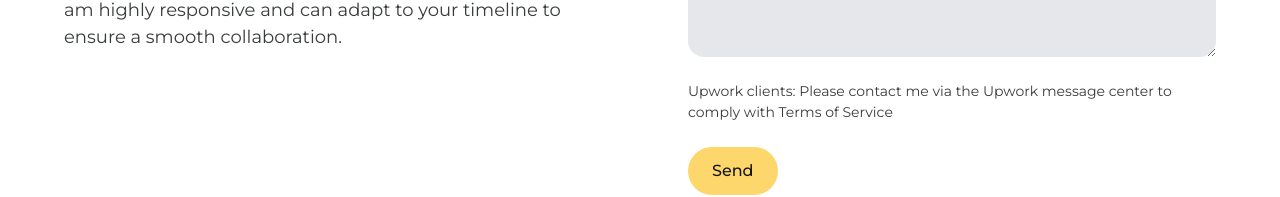
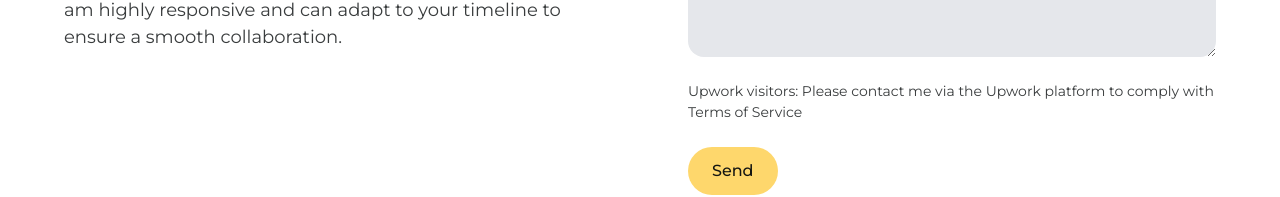
Before and after one commit to ibn-h/bb-portfolio, a React (Vite) app: page /#/ in a window 1280 px wide. Shown: the part 2733-2930 px from the top of the page. Built offline with nearby package versions, Linux system fonts and the light colour scheme; no server answers.

Commit message:
Changed text

```diff
--- a/src/components/contact.jsx
+++ b/src/components/contact.jsx
@@ -97,8 +97,8 @@ export const Contact = () => {
         </div>
 
         <p className="max-w-150 text-sm">
-          Upwork clients: Please contact me via the Upwork message center to
-          comply with Terms of Service
+          Upwork visitors: Please contact me via the Upwork platform to comply
+          with Terms of Service
         </p>
 
         <motion.button
```
